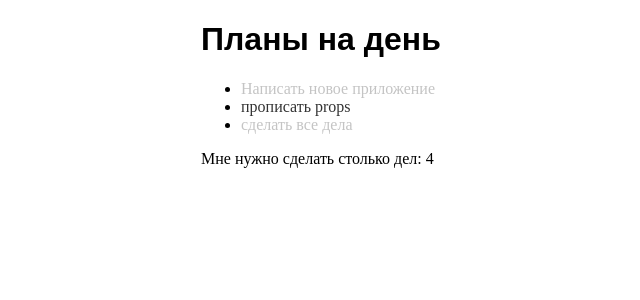
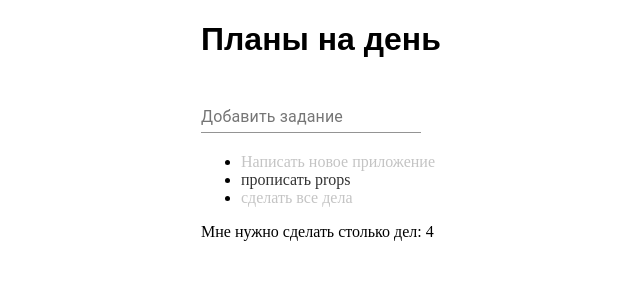
Before and after one commit to WebHeroSchool/todo088, a React (Create React App) app: page / in a window 1280 px wide. Shown: the top 300 px of the page, without its empty margins (289-929 px from the left). Built offline with nearby package versions, Linux system fonts and the light colour scheme.

Commit message:
lesson 25

```diff
--- a/package.json
+++ b/package.json
@@ -36,6 +36,7 @@
     ]
   },
   "devDependencies": {
+    "@material-ui/core": "^4.12.3",
     "classnames": "^2.3.1"
   }
 }
--- a/src/components/App/App.js
+++ b/src/components/App/App.js
@@ -25,6 +25,7 @@
 return (
 <div className={styles.wrap}>
   <h1 className={styles.title}> Планы на день</h1>
+  <InputItem />
   <ItemList items={items}/>
   <Footer count={4} />
 </div>);
--- a/src/components/InputItem/InputItem.js
+++ b/src/components/InputItem/InputItem.js
@@ -1,5 +1,12 @@
 import React from 'react';
+import TextField from '@material-ui/core/TextField'
 
-const InputItem = () => (<div>ItputItem</div>);
+const InputItem = () => (<div>
+<TextField
+  id="standard-dense"
+  label="Добавить задание"
+  margin="dense"
+  />
+  </div>);
 
 export default InputItem;
```
Also changed, not shown: 1 other file (tests, documents, lock files or other folders).
